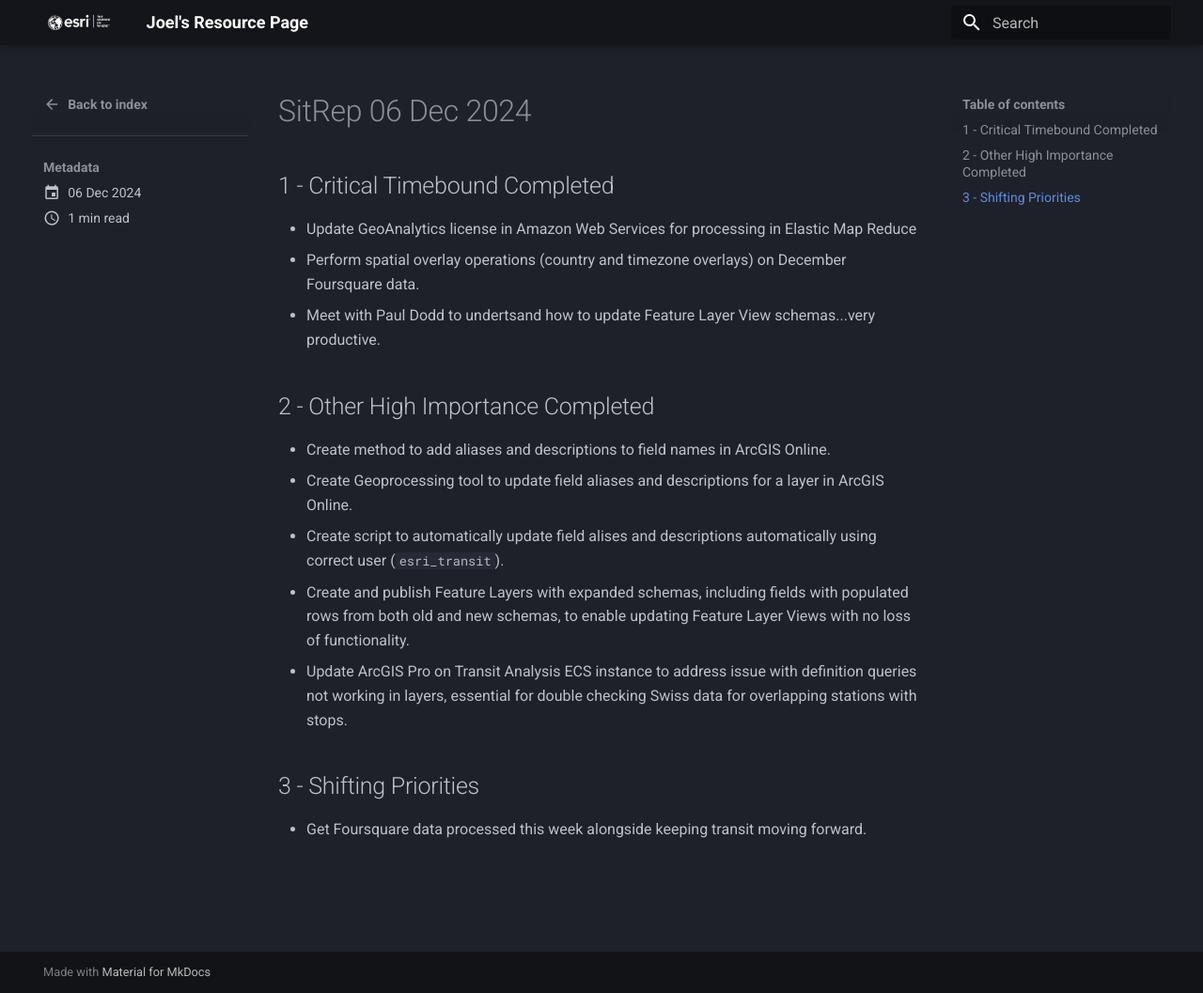
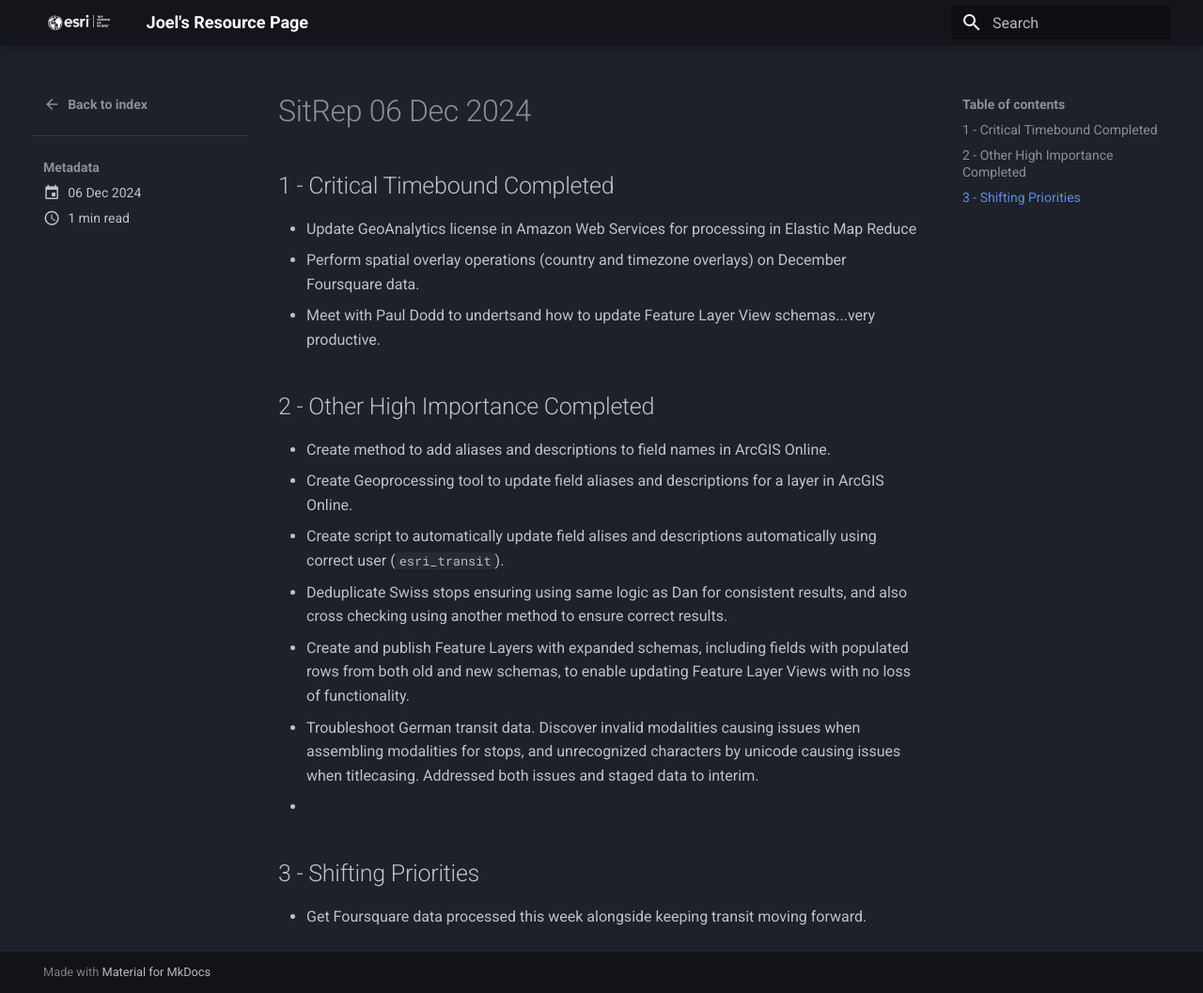
Before and after one commit to knu2xs/esri-resource-page, an MkDocs documentation site: the page built from docs/sitreps/posts/sitrep_20241206.md, in a window 1280 px wide and 1057 px high. Shown: the whole window at 94% size. Built offline with MkDocs 1.6.1 and Material for MkDocs 9.7.7, drawn with Linux system fonts in a browser that asks for light colours.

Commit message:
update sitreps

```diff
--- a/docs/sitreps/posts/sitrep_20241206.md
+++ b/docs/sitreps/posts/sitrep_20241206.md
@@ -15,8 +15,11 @@
 - Create method to add aliases and descriptions to field names in ArcGIS Online.
 - Create Geoprocessing tool to update field aliases and descriptions for a layer in ArcGIS Online.
 - Create script to automatically update field alises and descriptions automatically using correct user (`esri_transit`).
+- Deduplicate Swiss stops ensuring using same logic as Dan for consistent results, and also cross checking using another method to ensure correct results.
 - Create and publish Feature Layers with expanded schemas, including fields with populated rows from both old and new schemas, to enable updating Feature Layer Views with no loss of functionality.
-- Update ArcGIS Pro on Transit Analysis ECS instance to address issue with definition queries not working in layers, essential for double checking Swiss data for overlapping stations with stops.
+- Troubleshoot German transit data. Discover invalid modalities causing issues when assembling modalities for stops, and unrecognized characters by unicode causing issues when titlecasing. Addressed both issues and staged data to interim.
+-
+
 
 ## 3 - Shifting Priorities
 
```
